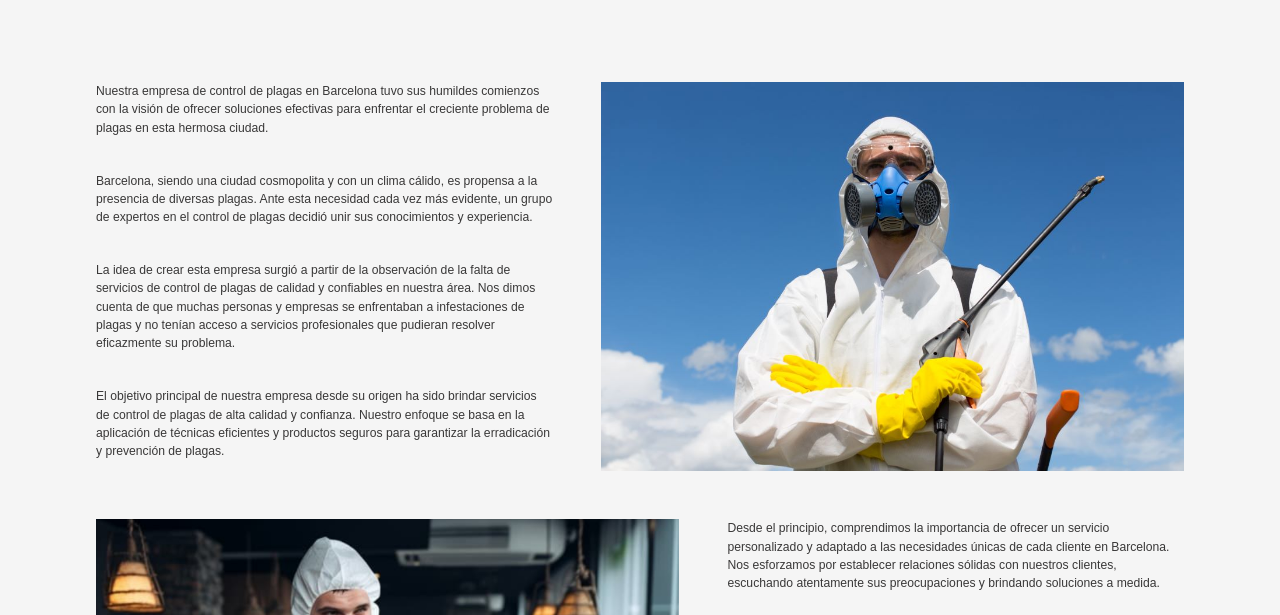
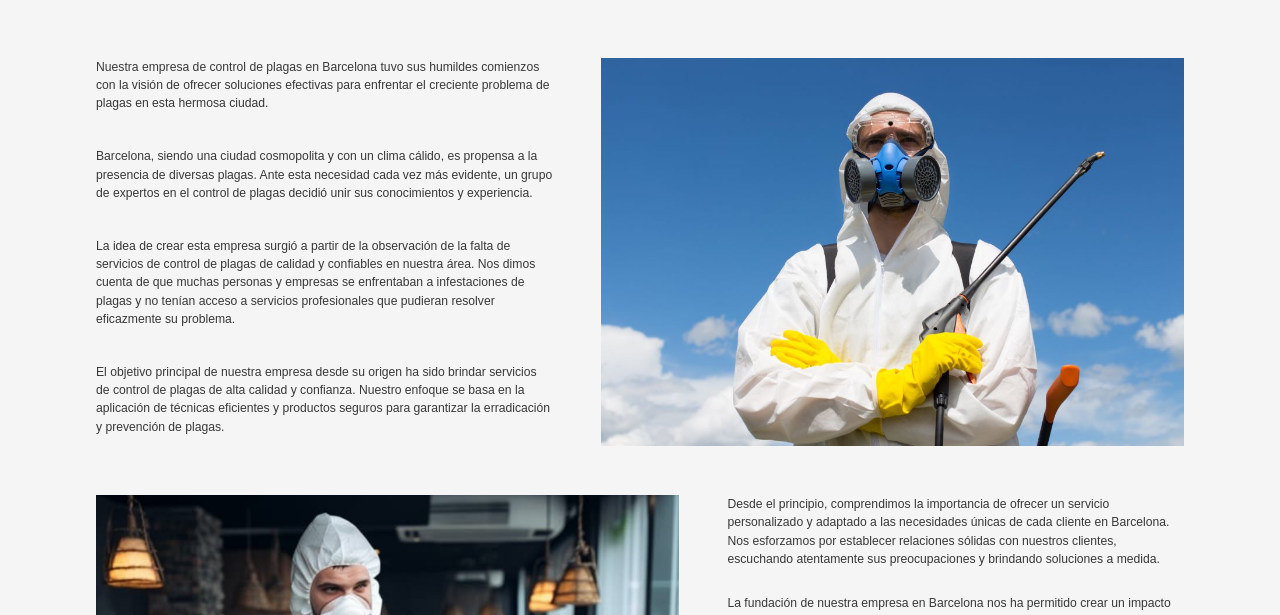
Before and after one commit to Designoper/plagas, a website: page index.html in a window 1280 px wide. Shown: the part 157-772 px from the top of the page. Drawn offline with Linux system fonts and the light colour scheme.

Commit message:
Small change

```diff
--- a/assets/css/index.css
+++ b/assets/css/index.css
@@ -89,7 +89,7 @@ main {
                 grid-template-columns: repeat(9, 1fr);
                 gap: 2em 4em;
                 /* grid-template: repeat(5, min-content) / repeat(2, 1fr); */
-                grid-template-areas: "h2 h2 h2 h2 h2 h2 h2 h2 h2"
+                grid-template-areas:
                     "p1 p1 p1 p1 img1 img1 img1 img1 img1"
                     "p2 p2 p2 p2 img1 img1 img1 img1 img1"
                     "p3 p3 p3 p3 img1 img1 img1 img1 img1"
```
